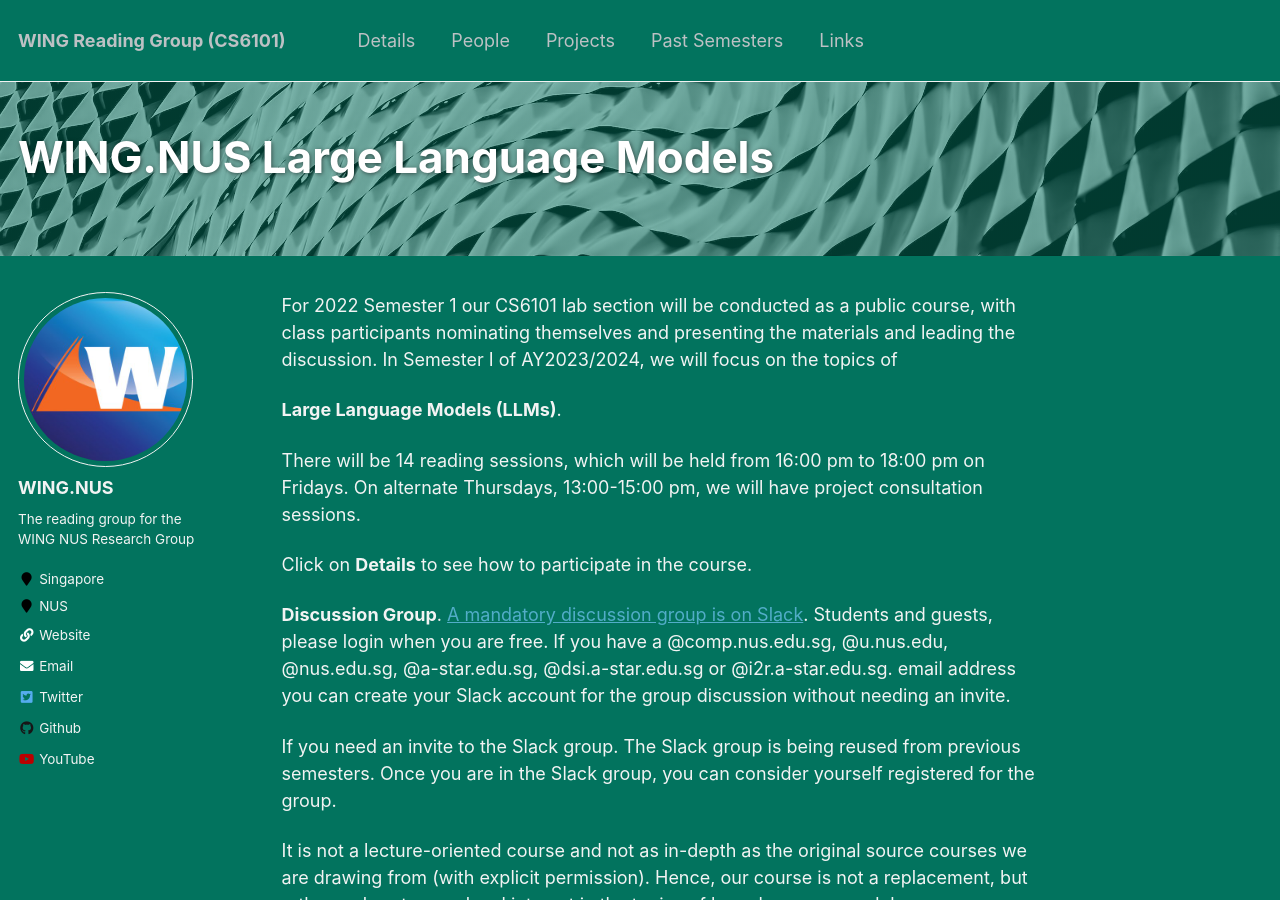
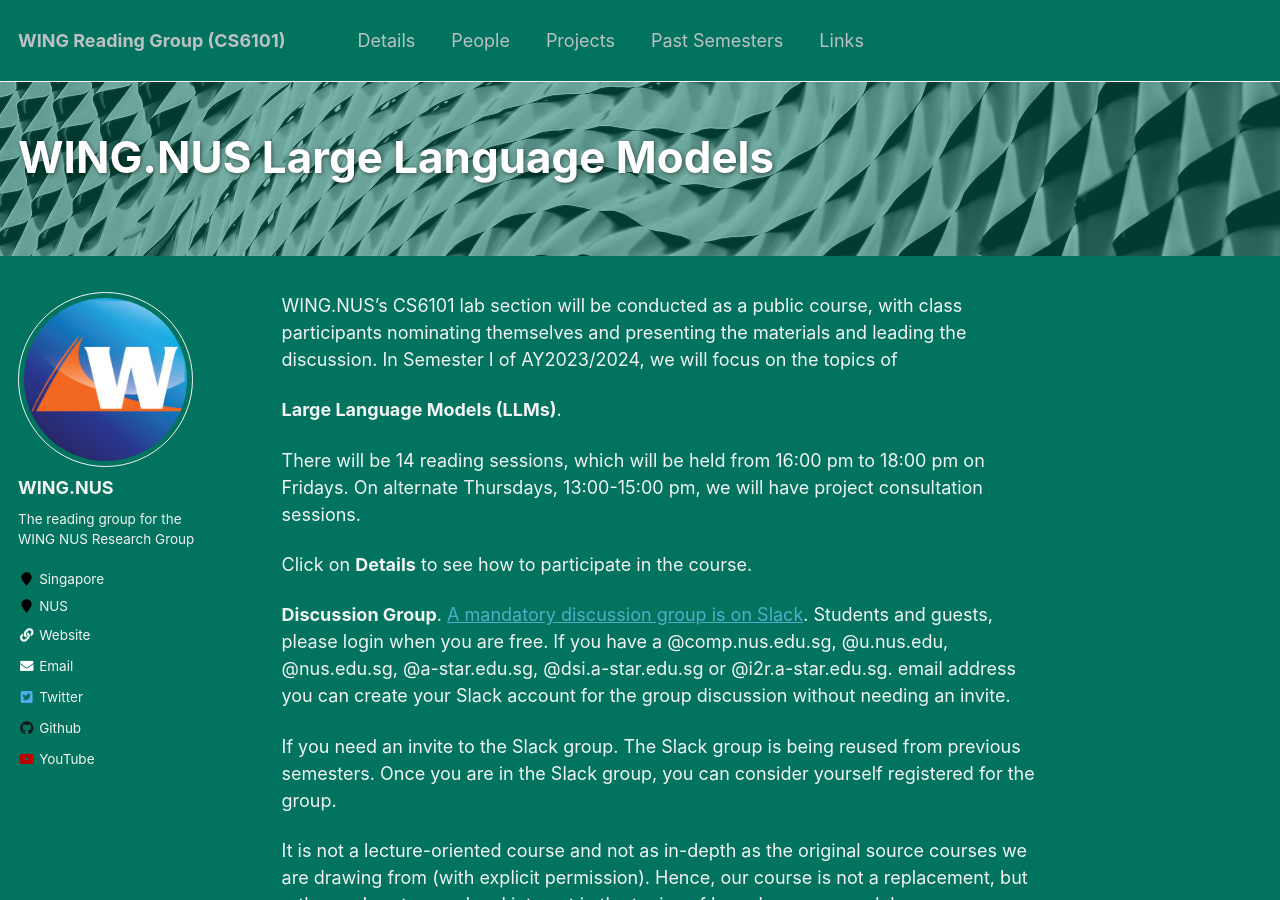
Before and after one commit to WING-NUS/cs6101, a Jekyll site: the page built from _pages/about.md, in a window 1280 px wide and 900 px high. Built offline with Jekyll 4.4.1, drawn with Linux system fonts in a browser that asks for light colours.

Commit message:
Updated.

```diff
--- a/_pages/about.md
+++ b/_pages/about.md
@@ -9,7 +9,7 @@ header:
   overlay_image: ricardo-gomez-angel-9AdeEdYB2yk-unsplash.jpg
   overlay_filter: rgba(2, 115, 94, 0.5)
 ---
-For 2022 Semester 1 our CS6101 lab section will be conducted as a public course, with class participants nominating themselves and presenting the materials and leading the discussion.  In Semester I of AY2023/2024, we will focus on the topics of
+WING.NUS's CS6101 lab section will be conducted as a public course, with class participants nominating themselves and presenting the materials and leading the discussion.  In Semester I of AY2023/2024, we will focus on the topics of
 
 **Large Language Models (LLMs)**.
 
```
